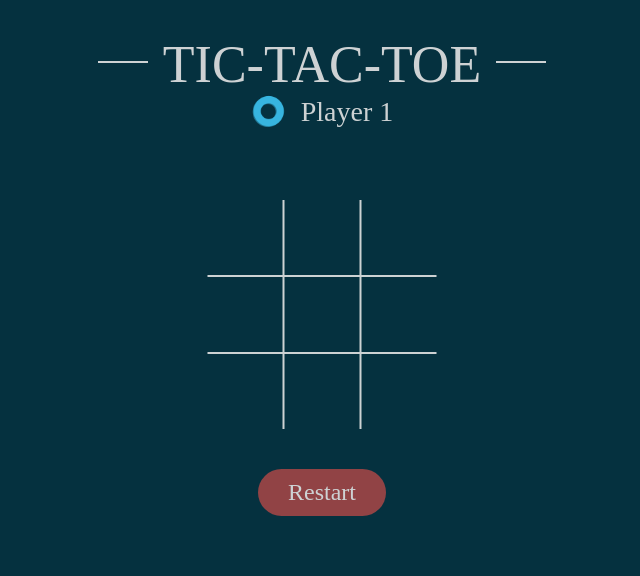
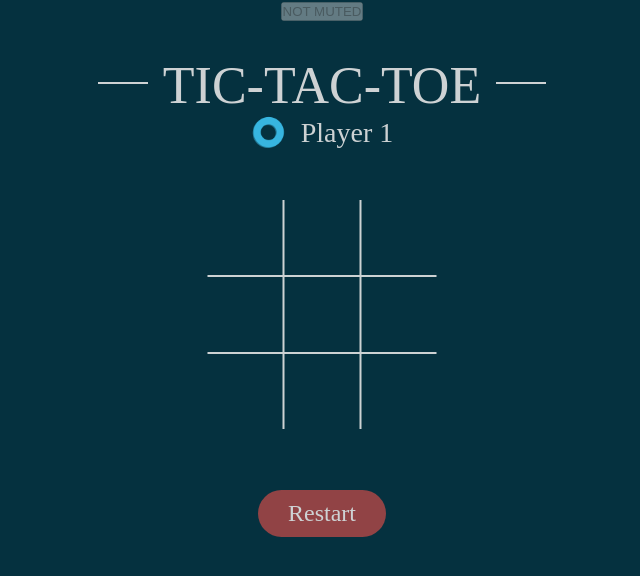
Before and after one commit to biancashiromoto/react-tic-tac-toe, a React (Vite) app: page / in a window 1280 px wide. Shown: the top 576 px of the page, without its empty margins (318-958 px from the left). Built offline with nearby package versions, Linux system fonts and the light colour scheme; a web font is replaced by a local one.

Commit message:
feat: Implement button to toggle between muted and unmuted modes

```diff
--- a/src/App.tsx
+++ b/src/App.tsx
@@ -1,18 +1,26 @@
+import { useContext } from 'react';
 import Board from './components/Board/Board';
 import Button from './components/Button/Button';
 import MessageContainer from './components/MessageContainer/MessageContainer';
 import PlayerDisplay from './components/PlayerDisplay/PlayerDisplay';
 import { useCellState, useGameState } from './hooks';
+import { context } from './context/context';
 
 const App = () => {
   const { cells } = useCellState();
   const { isGameOver, resetGame } = useGameState();
+  const { isMuted, setIsMuted } = useContext(context);
 
   return (
     <div
       className="App"
       data-testid="app"
     >
+      <Button
+        label={isMuted ? "MUTED" : "NOT MUTED"}
+        onClick={() => setIsMuted(prevState => !prevState)}
+        type="button"
+      />
       <h1>Tic-tac-toe</h1>
       {!isGameOver && <PlayerDisplay />}
       <Board />
```
